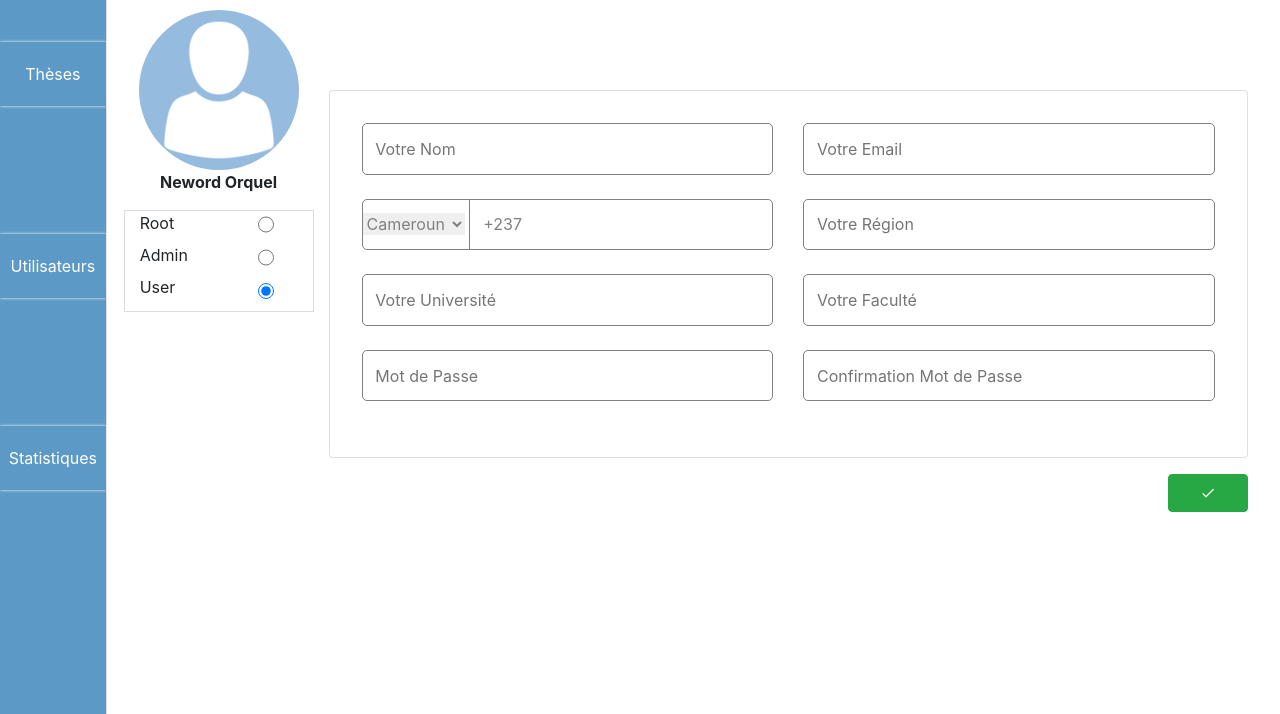
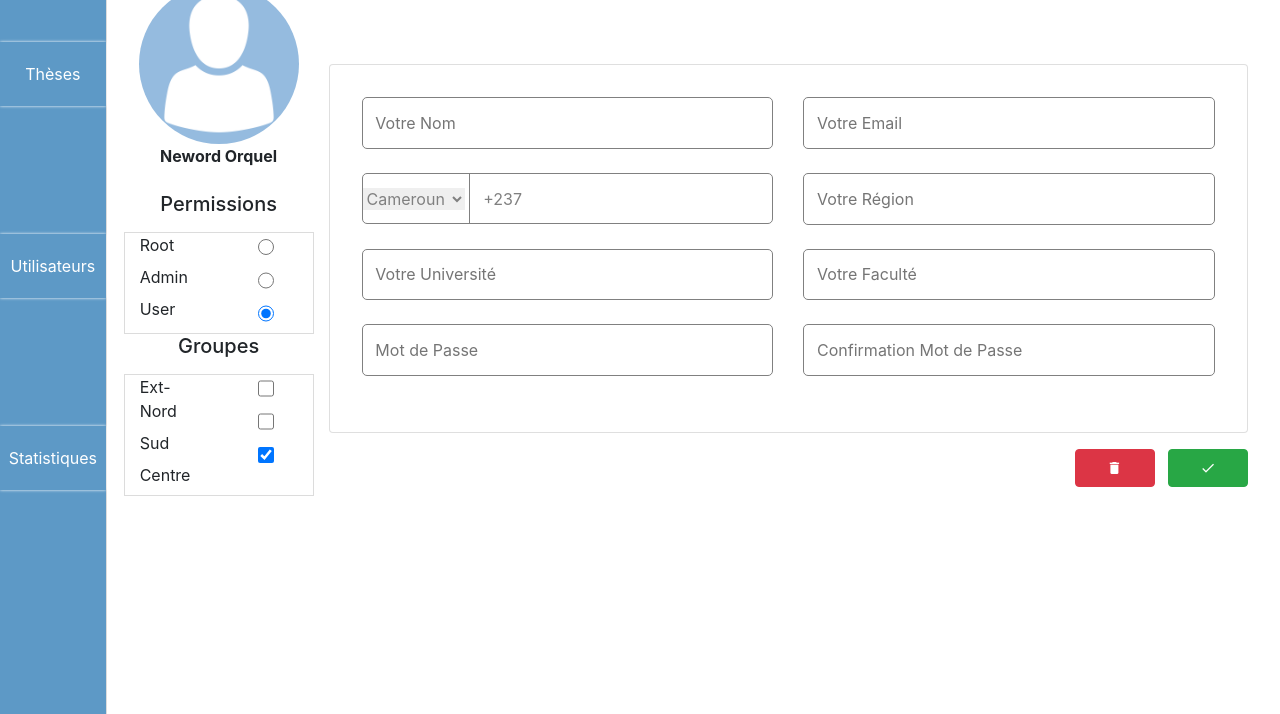
Before and after one commit to newordn/thesesCollect, a plain HTML site: page dashboard.html in a window 1280 px wide. Shown: the part 86-800 px from the top of the page. Drawn offline with Linux system fonts and the light colour scheme.

Commit message:
Adding groups checkbox input on the dashbord.html and the delete button

```diff
--- a/css/dashboard.css
+++ b/css/dashboard.css
@@ -48,6 +48,7 @@ html,body
 .content
 {
     padding:2rem;
+    padding-top: .4rem;
     box-sizing: border-box;
 }
 .profil-form
--- a/dashboard.html
+++ b/dashboard.html
@@ -40,6 +40,9 @@
                     <img class="profile-img-1" id="img" src="images/avatar.png" alt="avatar">
                 </div>
                     <strong>Neword Orquel</strong>
+                    <br>
+                    <br>
+                    <h5>Permissions</h5>
                 <div class="row mt-3 roles">
                     <div class="col-6 text-left">
                         <label for="root">Root</label>
@@ -51,6 +54,21 @@
                         <div><input type="radio" id="admin" name="role" value="admin"></div>
                         <div><input type="radio" checked="checked" id="user" name="role" value="user"></div>
                     </div>
+
+                </div>
+                <h5>Groupes</h5>
+                <div class="row mt-3 roles">
+                    <div class="col-6 text-left">
+                        <label for="ext">Ext-Nord</label>
+                        <label for="sud">Sud</label>
+                        <label for="centre">Centre</label>
+                    </div>
+                    <div class="col-6 roles-radio">
+                        <div><input type="checkbox" id="ext" name="groupe-ext" value="ext"></div>
+                        <div><input type="checkbox" id="sud" name="groupe-sud" value="sud"></div>
+                        <div><input type="checkbox" checked="checked" id="centre" name="groupe-centre" value="centre"></div>
+                    </div>
+
                 </div>
             </div>
             <div class="col-10">
@@ -104,6 +122,7 @@
     <input type="text" name="right" id="right" value="user" style="display:none">
 </form>
     <div class="save-button-div">
+        <button class="btn btn-danger save-button" id="delete"><i class="zmdi zmdi-delete"></i></button>&nbsp;&nbsp;&nbsp;
         <button class="btn btn-success save-button" id="submit"><i class="zmdi zmdi-check"></i></button>
     </div>
             </div>
```
